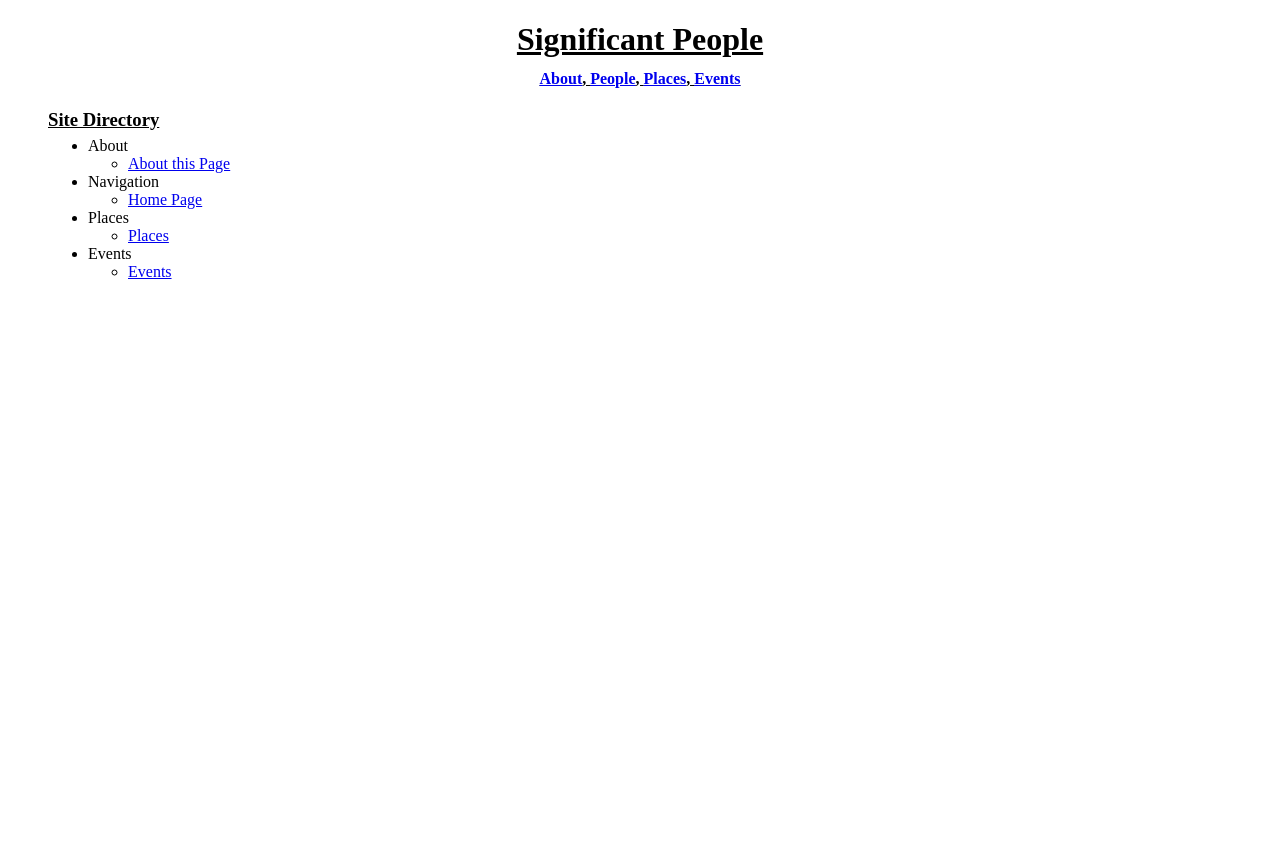
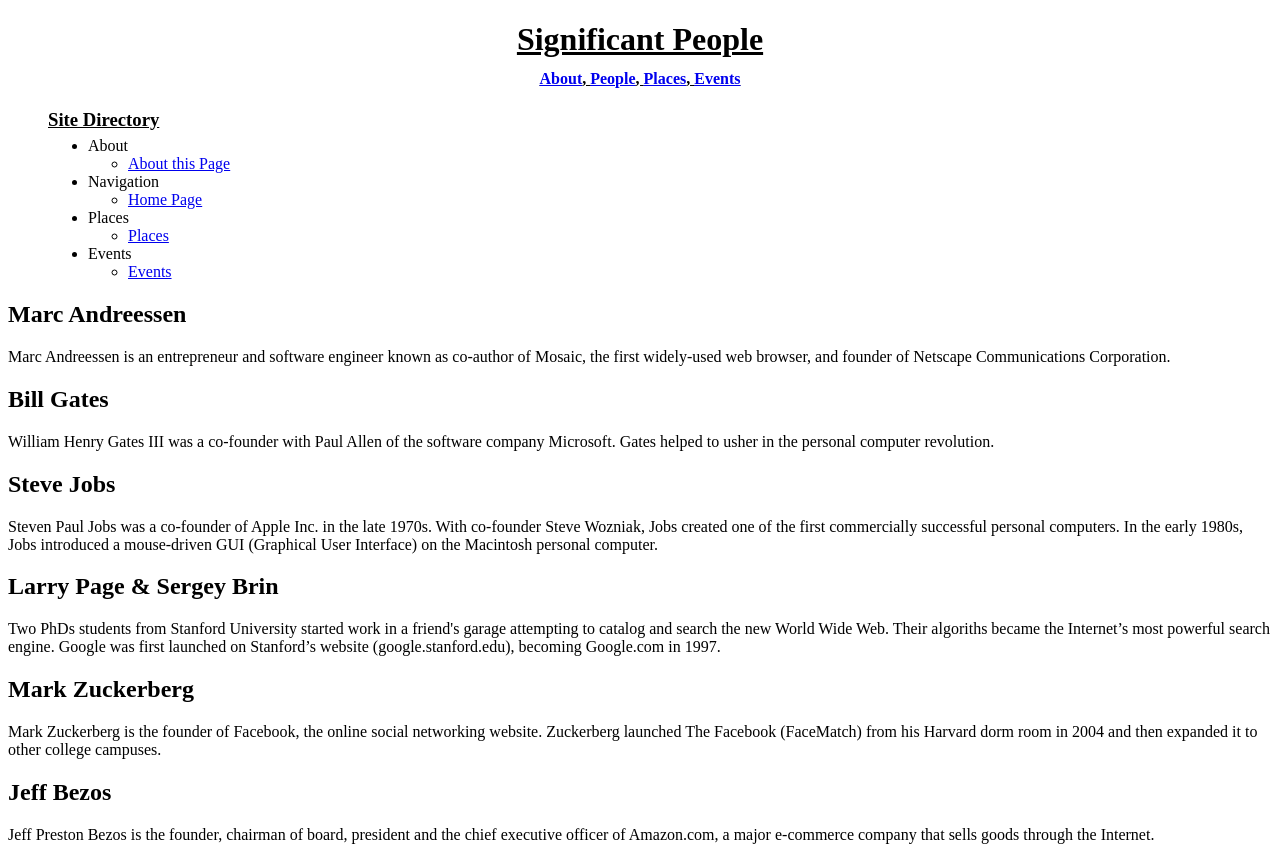
Before and after one commit to Laughing-Bulls/History_Project, a plain HTML site: page public_html/people.html in a window 1280 px wide. Before the commit the page ends 800 px from the top, so only its background shows below. Drawn offline with Linux system fonts and the light colour scheme.

Commit message:
Task: Added content to people.html page

```diff
--- a/public_html/people.html
+++ b/public_html/people.html
@@ -3,22 +3,55 @@
 
 <style>
 
-    <!-- Color Classes -->
-    .blue{color: blue}
-    .green{color: green}
+    <!--
+    Color Classes
+
+    -->
+    .blue {
+        color: blue
+    }
+
+    .green {
+        color: green
+    }
 
 
-    <!-- Background Classes -->
+    <!--
+    Background Classes
 
-    <!-- Border Classes -->
-    .borderHeader{border-style: double}
-    .noTopMargin {margin-top: -10px}
-    .noBottomMargin{margin-bottom: -10px}
+    -->
 
-    <!-- Text Formats -->
-    .boldText{font-weight: bold}
-    .underlineText{text-decoration: underline}
-    .centerText{text-align: center}
+    <!--
+    Border Classes
+
+    -->
+    .borderHeader {
+        border-style: double
+    }
+
+    .noTopMargin {
+        margin-top: -10px
+    }
+
+    .noBottomMargin {
+        margin-bottom: -10px
+    }
+
+    <!--
+    Text Formats
+
+    -->
+    .boldText {
+        font-weight: bold
+    }
+
+    .underlineText {
+        text-decoration: underline
+    }
+
+    .centerText {
+        text-align: center
+    }
 
 
 </style>
@@ -30,8 +63,8 @@
     <title>
         Significant People in the History of the Internet
     </title>
-    <meta name = "description"
-          content = "The History of the Internet as described by Sebastian Fine
+    <meta name="description"
+          content="The History of the Internet as described by Sebastian Fine
 		     and Scott Daniel through IS601">
 
 </head>
@@ -77,4 +110,43 @@
         </li>
     </ul>
 </menu>
+<h2>Marc Andreessen</h2>
+<p>
+    Marc Andreessen is an entrepreneur and software engineer known as co-author of Mosaic, the first widely-used web
+    browser, and founder of Netscape Communications Corporation.
+</p>
+<h2>Bill Gates</h2>
+<p>
+    William Henry Gates III was a co-founder with Paul Allen of the software company Microsoft.
+
+    Gates helped to usher in the personal computer revolution.
+</p>
+<h2>Steve Jobs</h2>
+<p>
+    Steven Paul Jobs was a co-founder of Apple Inc. in the late 1970s.
+    With co-founder Steve Wozniak, Jobs created one of the first commercially successful personal computers.
+    In the early 1980s, Jobs introduced a mouse-driven GUI (Graphical User Interface) on the Macintosh personal
+    computer.
+</p>
+<h2>Larry Page & Sergey Brin</h2>
+<p>Two PhDs students from Stanford University started work in a friend's garage attempting to catalog and search the new
+    World Wide Web.
+
+    Their algoriths became the Internet’s most powerful search engine.
+
+    Google was first launched on Stanford’s website (google.stanford.edu), becoming Google.com in 1997. </p>
+
+<h2>Mark Zuckerberg</h2>
+<p>
+    Mark Zuckerberg is the founder of Facebook, the online social networking website.
+    Zuckerberg launched The Facebook (FaceMatch) from his Harvard dorm room in 2004 and then expanded it to other
+    college campuses.
+</p>
+<h2>Jeff Bezos</h2>
+<p>
+    Jeff Preston Bezos is the founder, chairman of board, president and the chief executive officer of Amazon.com, a
+    major e-commerce company that sells goods through the Internet.
+</p>
+
 </body>
+</html>
```
Lines whose indentation alone changed are shown as unchanged.
